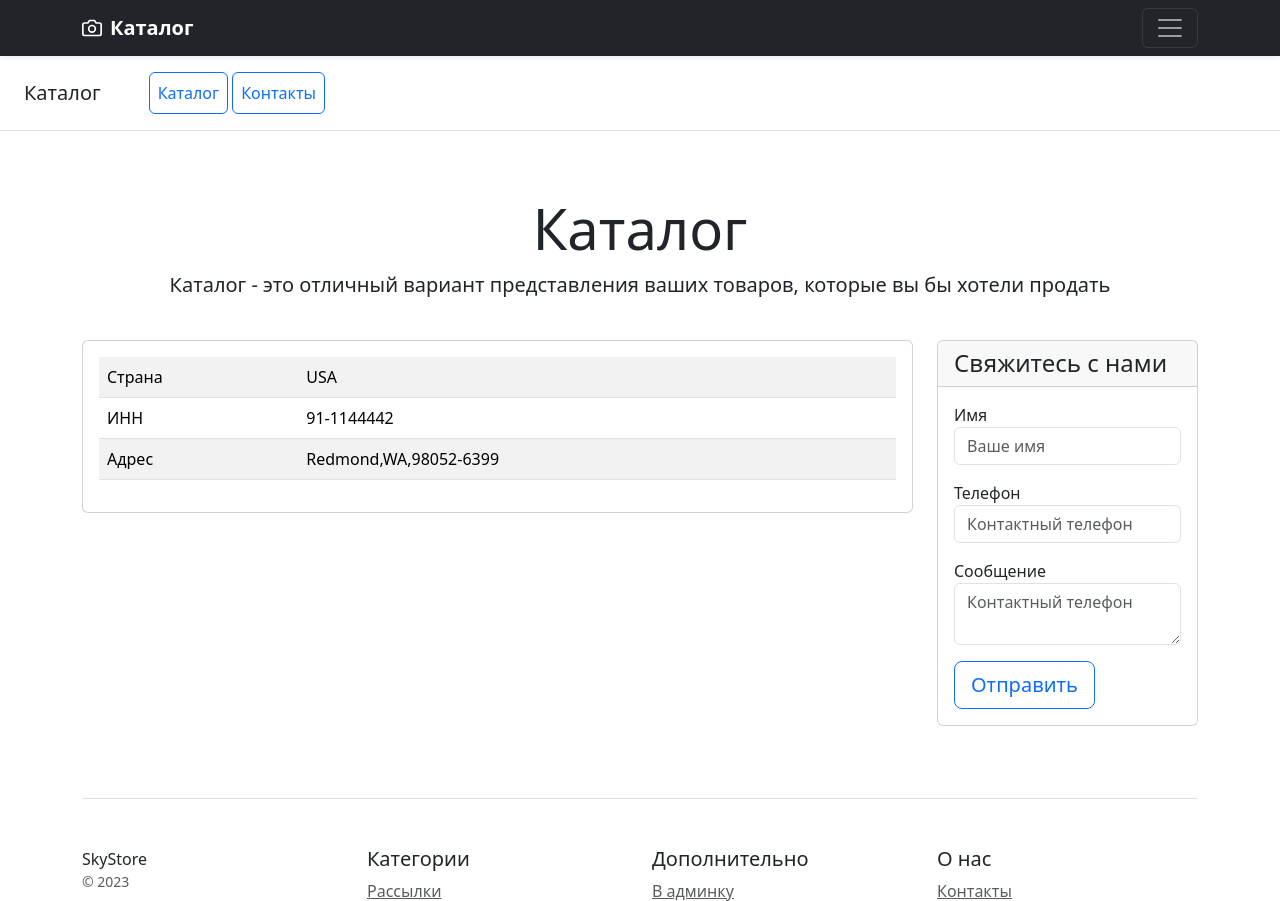
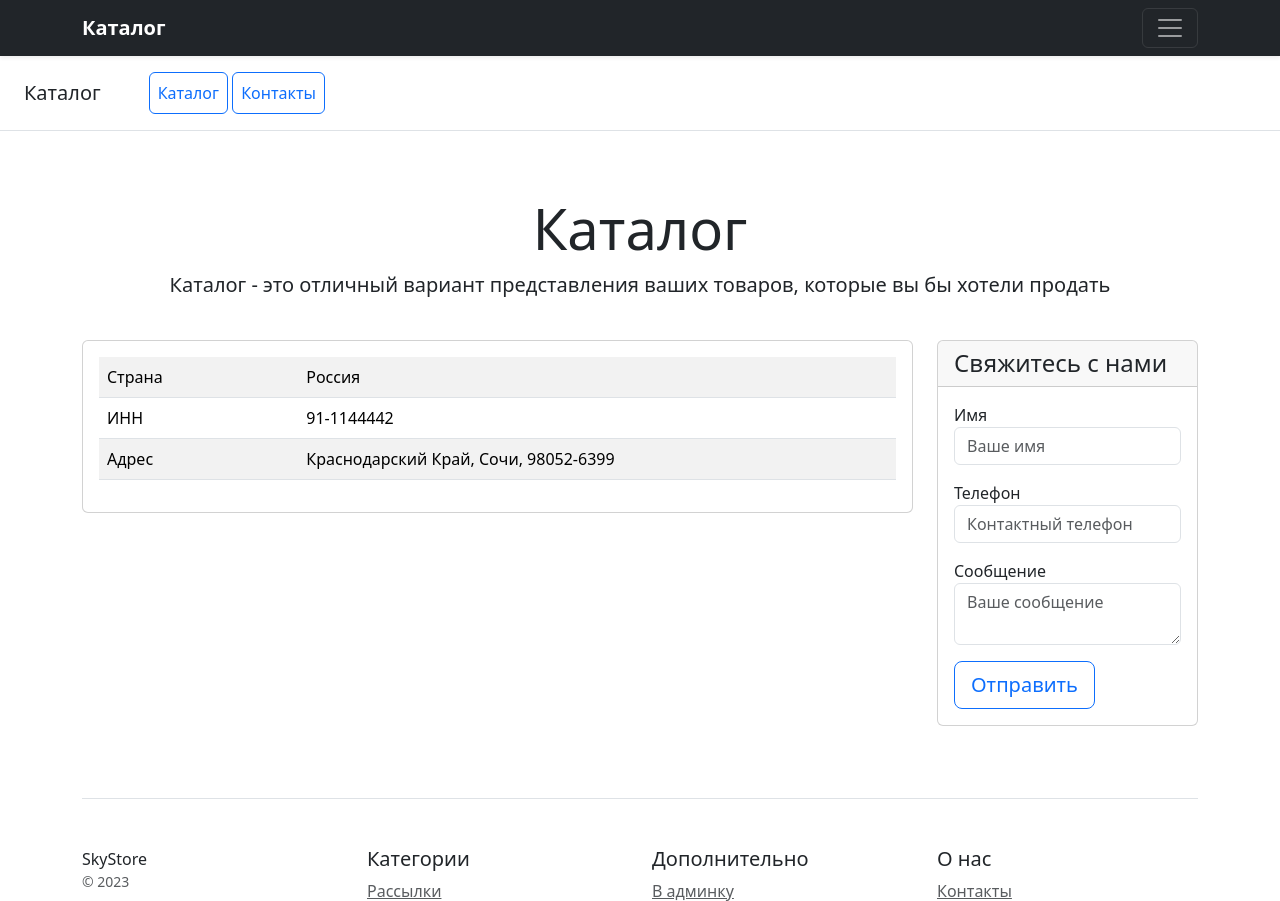
Before and after one commit to sergeyvakhrin/dz_19.2, a Django app: page /contacts/ in a window 1280 px wide. Shown: the top 901 px of the page. Run offline with Django 5.2, Linux system fonts and the light colour scheme.

Commit message:
small fix

```diff
--- a/catalog/templates/contact_list.html
+++ b/catalog/templates/contact_list.html
@@ -8,7 +8,7 @@
                     <table class="table table-striped">
                         <tr>
                             <td class="w-25">Страна</td>
-                            <td>USA</td>
+                            <td>Россия</td>
                         </tr>
                         <tr>
                             <td class="w-25">ИНН</td>
@@ -16,11 +16,13 @@
                         </tr>
                         <tr>
                             <td class="w-25">Адрес</td>
-                            <td>Redmond,WA,98052-6399</td>
+                            <td>Краснодарский Край, Сочи, 98052-6399</td>
                         </tr>
                     </table>
                 </div>
+
             </div>
+
         </div>
         <div class="col-lg-3 col-md-6 col-sm-12">
             <div class="card mb-4 box-shadow">
@@ -32,20 +34,24 @@
                         {% csrf_token %}
                         <div class="mb-3">
                             <label for="name">Имя</label>
-                            <input type="text" name="name" class="form-control" id="name" placeholder="Ваше имя" required>
+                            <input type="text" name="name" class="form-control" id="name" placeholder="Ваше имя"
+                                   required>
                         </div>
                         <div class="mb-3">
                             <label for="phone">Телефон</label>
-                            <input type="text" name="phone" class="form-control" id="phone" placeholder="Контактный телефон" required>
+                            <input type="text" name="phone" class="form-control" id="phone"
+                                   placeholder="Контактный телефон" required>
                         </div>
                         <div class="mb-3">
                             <label for="message">Сообщение</label>
-                            <textarea type="text" name="message" class="form-control" id="message" placeholder="Контактный телефон" required></textarea>
+                            <textarea type="text" name="message" class="form-control" id="message"
+                                      placeholder="Ваше сообщение" required></textarea>
                         </div>
                         <button type="submit" class="btn btn-lg btn-block btn-outline-primary">Отправить</button>
                     </form>
                 </div>
             </div>
         </div>
+
     </div>
     {% endblock %}
--- a/catalog/templates/includes/inc_menu.html
+++ b/catalog/templates/includes/inc_menu.html
@@ -9,7 +9,7 @@
                 <h4>Навигация</h4>
                 <ul class="list-unstyled">
                     <li><a href="{% url 'catalog:product_list' %}" class="text-white">Главная</a></li>
-                    <li><a href="#" class="text-white">Вхор</a></li>
+                    <li><a href="#" class="text-white">Вход</a></li>
                     <li><a href="#" class="text-white">Регистрация</a></li>
                 </ul>
             </div>
@@ -19,12 +19,6 @@
 <div class="navbar navbar-dark bg-dark shadow-sm">
     <div class="container">
         <a href="{% url 'catalog:product_list' %}" class="navbar-brand d-flex align-items-center">
-            <svg xmlns="http://www.w3.org/2000/svg" width="20" height="20" fill="none" stroke="currentColor"
-                 stroke-linecap="round" stroke-linejoin="round" stroke-width="2" aria-hidden="true" class="me-2"
-                 viewBox="0 0 24 24">
-                <path d="M23 19a2 2 0 0 1-2 2H3a2 2 0 0 1-2-2V8a2 2 0 0 1 2-2h4l2-3h6l2 3h4a2 2 0 0 1 2 2z"/>
-                <circle cx="12" cy="13" r="4"/>
-            </svg>
             <strong>Каталог</strong>
         </a>
         <button class="navbar-toggler" type="button" data-bs-toggle="collapse" data-bs-target="#navbarHeader"
```
